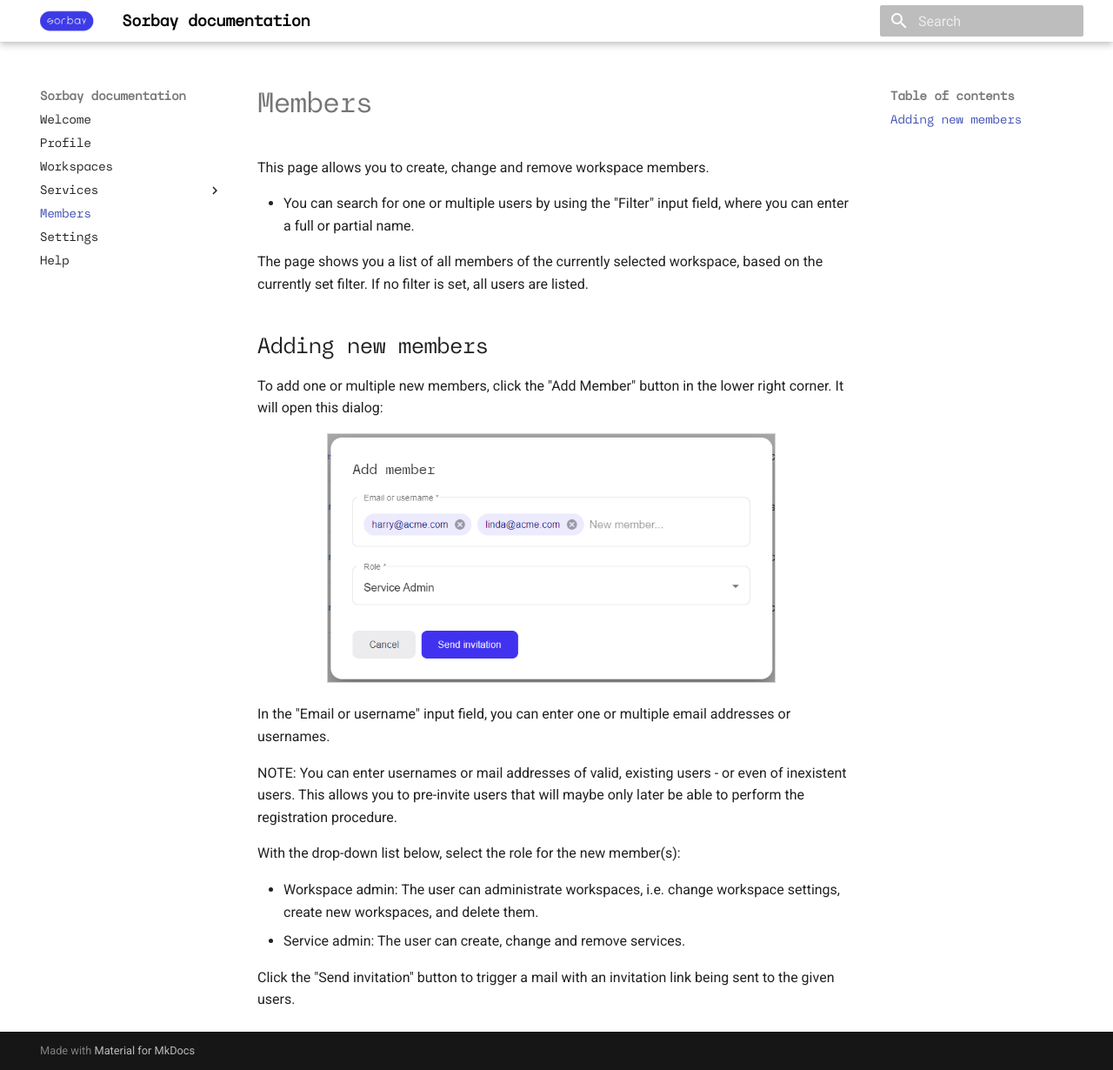
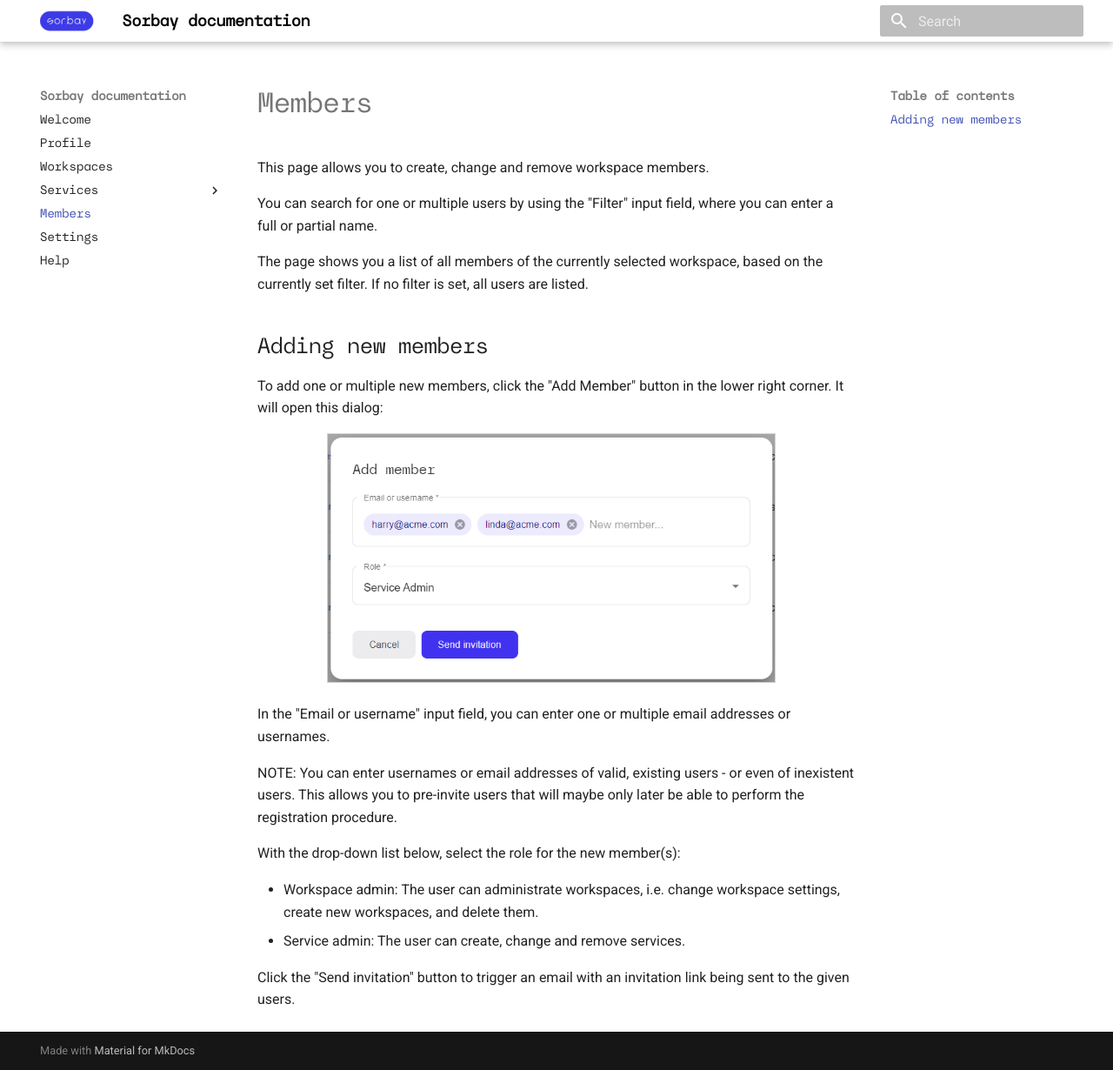
Before and after one commit to sorbay/sorbay-documentation, an MkDocs documentation site: the page built from docs/en/members.md, in a window 1280 px wide and 1230 px high. Shown: the whole window at 87% size. Built offline with MkDocs 1.6.1 and Material for MkDocs 9.7.7, drawn with Linux system fonts in a browser that asks for light colours.

Commit message:
Update members.md

```diff
--- a/docs/en/members.md
+++ b/docs/en/members.md
@@ -1,7 +1,7 @@
 This page allows you to create, change and remove workspace members.
 
-* You can search for one or multiple users by using the "Filter" input field, where
-  you can enter a full or partial name.
+You can search for one or multiple users by using the "Filter" input field, where
+you can enter a full or partial name.
 
 The page shows you a list of all members of the currently selected workspace,
 based on the currently set filter. If no filter is set, all users are listed.
@@ -16,7 +16,7 @@ lower right corner. It will open this dialog:
 In the "Email or username" input field, you can enter one or multiple
 email addresses or usernames.
 
-NOTE: You can enter usernames or mail addresses of valid, existing users - or
+NOTE: You can enter usernames or email addresses of valid, existing users - or
 even of inexistent users. This allows you to pre-invite users that will maybe
 only later be able to perform the registration procedure.
 
@@ -26,5 +26,5 @@ With the drop-down list below, select the role for the new member(s):
   settings, create new workspaces, and delete them.
 * Service admin: The user can create, change and remove services.
 
-Click the "Send invitation" button to trigger a mail with an invitation link being
+Click the "Send invitation" button to trigger an email with an invitation link being
 sent to the given users.
```
